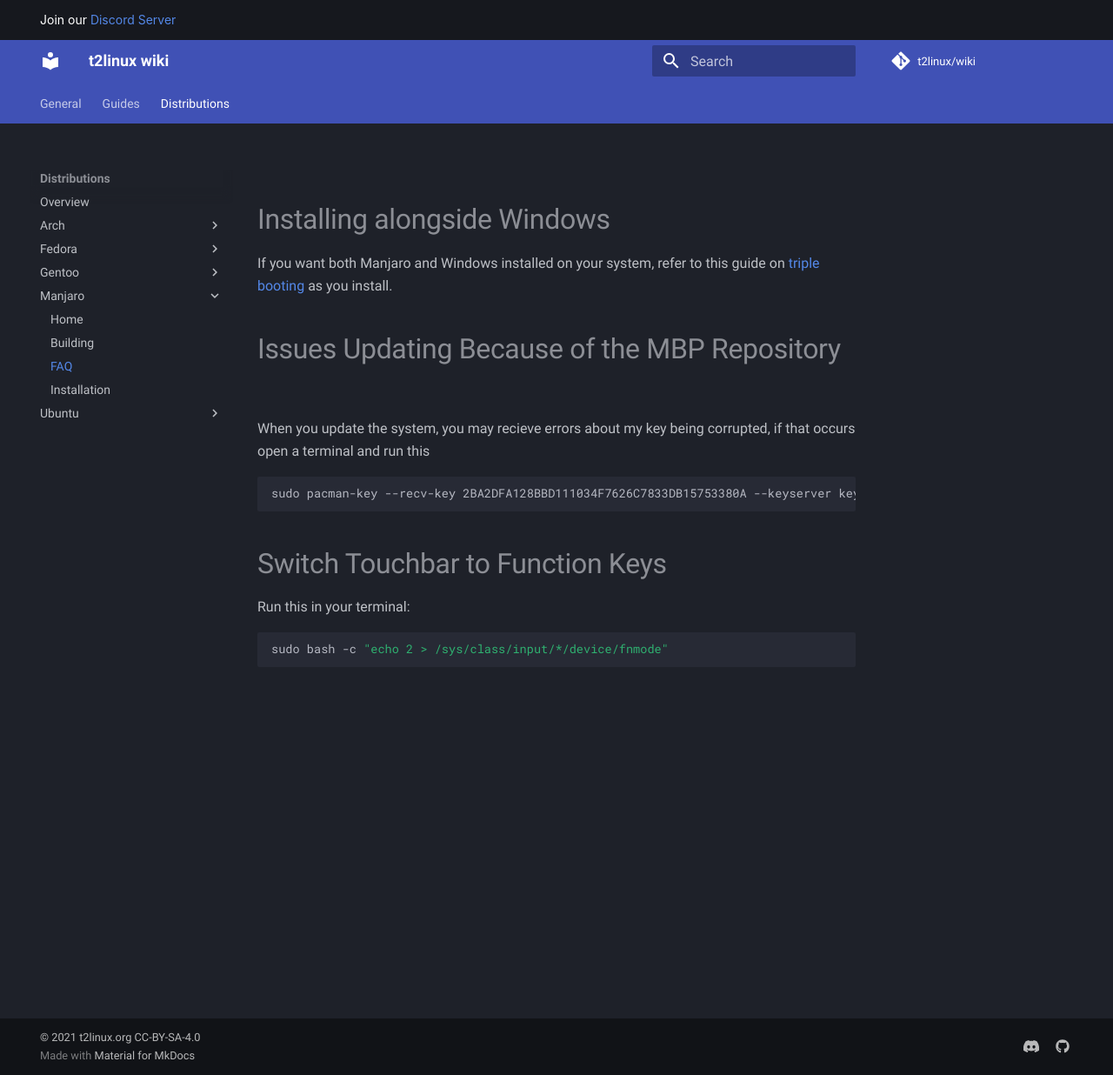
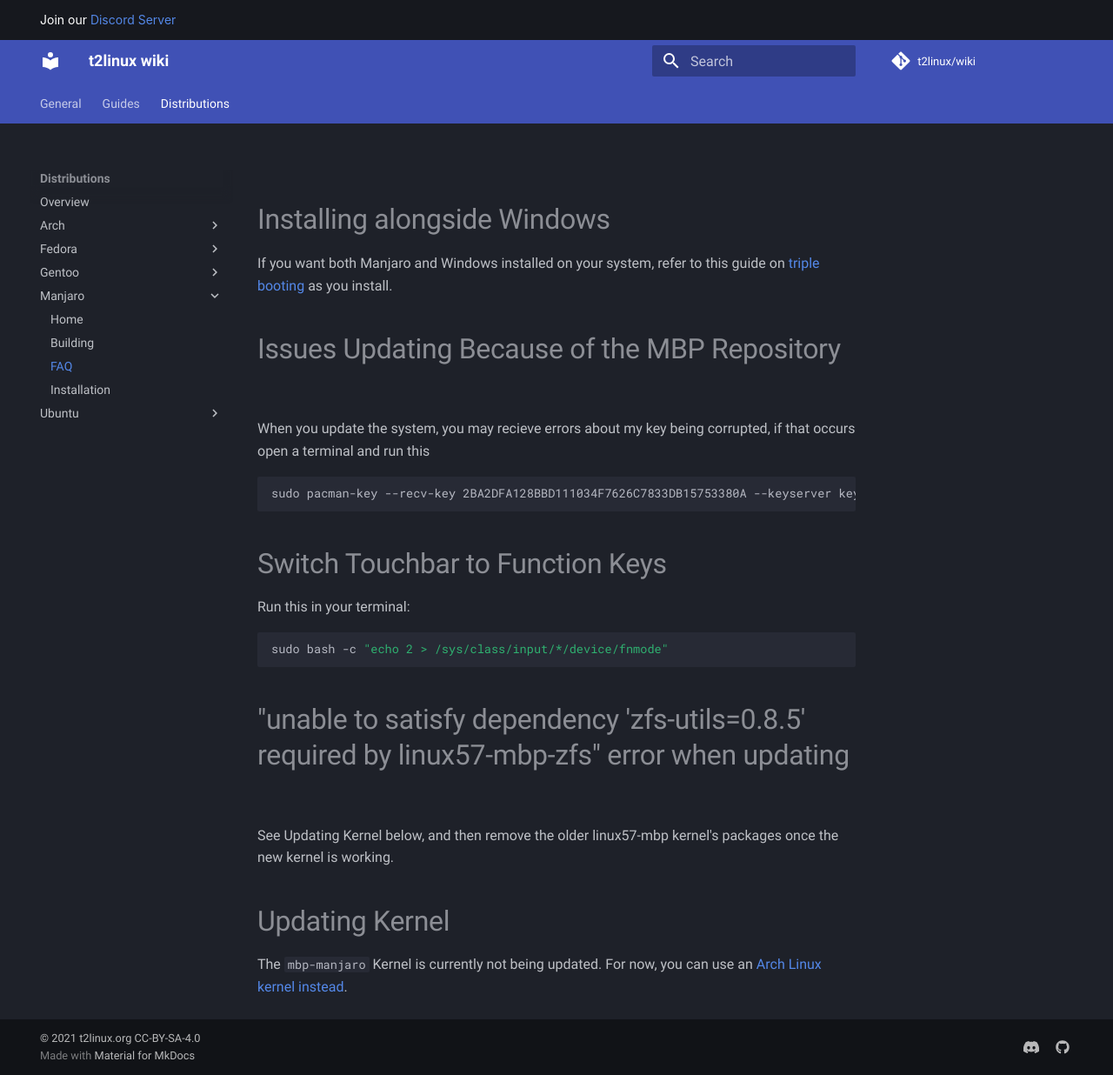
Before and after one commit to t2linux/wiki, an MkDocs documentation site: the page built from docs/distributions/manjaro/faq.md, in a window 1280 px wide and 1236 px high. Shown: the whole window at 87% size. Built offline with MkDocs 1.6.1 and Material for MkDocs 9.7.7, drawn with Linux system fonts in a browser that asks for light colours; comment, search, counter and statistics services are not loaded.

Commit message:
distros: FAQs: add update kernel instructions
These can be refered to throughtout the wiki, without having to repeat
instructions.

I don't know what the method for doing this on Gentoo would be, so if
someone knows what that would be, feel free to add it.

The added instructions will probably be simplified once we get package
repos on (probably) dl.t2linux.org.

````diff
--- a/docs/distributions/manjaro/faq.md
+++ b/docs/distributions/manjaro/faq.md
@@ -17,3 +17,11 @@ Run this in your terminal:
 ```sh
 sudo bash -c "echo 2 > /sys/class/input/*/device/fnmode"
 ```
+
+# "unable to satisfy dependency 'zfs-utils=0.8.5' required by linux57-mbp-zfs" error when updating
+
+See Updating Kernel below, and then remove the older linux57-mbp kernel's packages once the new kernel is working.
+
+# Updating Kernel
+
+The `mbp-manjaro` Kernel is currently not being updated. For now, you can use an [Arch Linux kernel instead](https://wiki.t2linux.org/distributions/arch/faq/#updating-kernel).
--- a/mkdocs.yml
+++ b/mkdocs.yml
@@ -54,6 +54,7 @@ nav:
           - Overview: distributions/overview.md
           - Arch:
                 - Installation: distributions/arch/installation.md
+                - FAQ: distributions/arch/faq.md
           - Fedora:
                 - Home: distributions/fedora/home.md
                 - FAQ: distributions/fedora/faq.md
````
Also changed, not shown: docs/distributions/arch/faq.md (added, +17 -0 lines), docs/distributions/fedora/faq.md (+4 -0 lines), docs/distributions/ubuntu/faq.md (+4 -0 lines).
